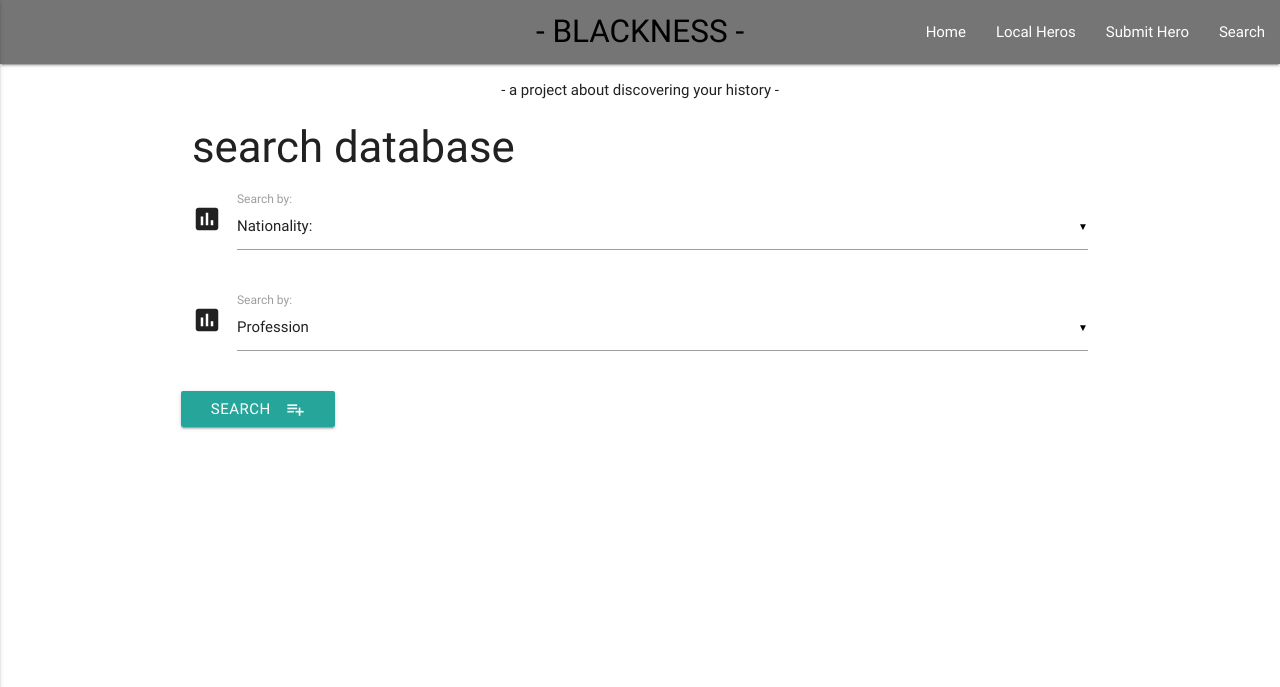
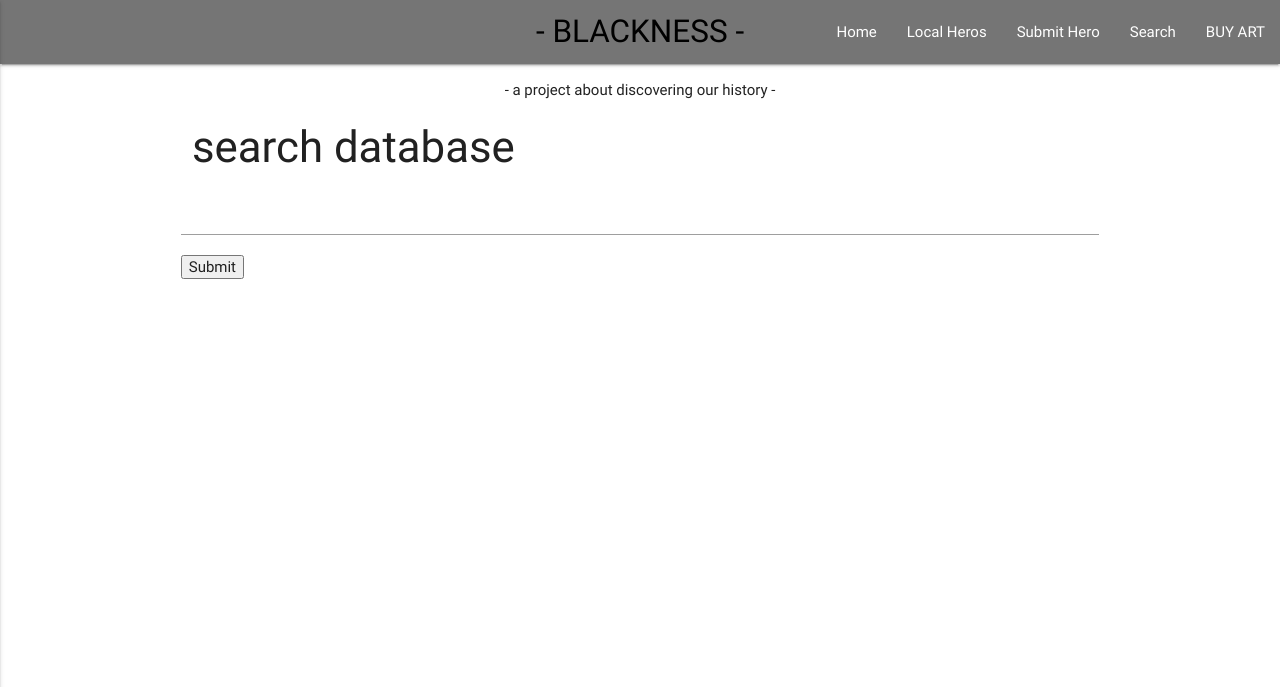
Before and after one commit to Code-Institute-Submissions/blackness-a-project, a Flask app: page /get_index in a window 1280 px wide. Shown: the top 687 px of the page. Run offline with Flask 2, Linux system fonts and the light colour scheme; data that the repository does not hold is empty; some libraries are stand-ins or nearby versions.

Commit message:
search form added and link corrected

```diff
--- a/templates/base.html
+++ b/templates/base.html
@@ -18,6 +18,7 @@
                     <li><a href="{{url_for('get_heros')}}">Local Heros</a></li>
                     <li><a href="{{url_for('add_hero')}}">Submit Hero</a></li>
                     <li><a href="{{url_for('get_famous')}}">Search</a></li>
+                    <li><a href="{{url_for('get_art')}}">BUY ART</a></li>
 
                 </ul>
                 <ul class="side-nav" id="mobile-demo">
@@ -29,7 +30,7 @@
                 </ul>
             </div>
      </nav>
-     <p class="center">- a project about discovering your history -</p>
+     <p class="center">- a project about discovering our history -</p>
 	</header>
      <div class="container">
     {% block content %} {% endblock %}
--- a/templates/index.html
+++ b/templates/index.html
@@ -1,40 +1,50 @@
 {% extends 'base.html' %} {% block content %}
 <h3>search database</h3>
-<div class="row">
-    <form action="{{ url_for('insert_hero') }}" method="POST"  class="col s12">
-
-            <div class="row">
-                <div class="input-field col s12">
-                    <i class="material-icons prefix">poll</i>
-                    <select id="nationality" name="nationality">
-                  <option value="" disabled selected>Nationality:</option>
-                  {% for nat in nationality %}
-                      <option value="{{nat.nationality}}">{{nat.nationality}}</option>
-                  {% endfor %}
-                </select>
-                    <label>Search by:</label>
-                </div>
-            </div>
-            <div class="row">
-                <div class="input-field col s12">
-                    <i class="material-icons prefix">poll</i>
-                    <select id="category" name="category_name">
-                  <option value="" disabled selected>Profession</option>
-                  {% for prof in profession %}
-                      <option value="{{prof.profession}}">{{prof.profession}}</option>
-                  {% endfor %}
-                </select>
-                    <label>Search by:</label>
-                </div>
-            </div>
 
 
-        <div class="row">
-            <button class="btn waves-effect waves-light" type="submit" name="action">Search
-                <i class="material-icons right">playlist_add</i>
-             </button>
-        </div>
-    </form>
+<div class="row">
+    <form action="{{url_for('search')}}" method="POST">
+    <input type="text" name="query"/>
+    <input type="submit" value="Submit"/>
+</form>
+
+
+
+
+    <!--<form action="{{ url_for('insert_hero') }}" method="POST"  class="col s12">-->
+
+    <!--        <div class="row">-->
+    <!--            <div class="input-field col s12">-->
+    <!--                <i class="material-icons prefix">poll</i>-->
+    <!--                <select id="nationality" name="nationality">-->
+    <!--              <option value="" disabled selected>Nationality:</option>-->
+    <!--              {% for nat in nationality %}-->
+    <!--                  <option value="{{nat.nationality}}">{{nat.nationality}}</option>-->
+    <!--              {% endfor %}-->
+    <!--            </select>-->
+    <!--                <label>Search by:</label>-->
+    <!--            </div>-->
+    <!--        </div>-->
+    <!--        <div class="row">-->
+    <!--            <div class="input-field col s12">-->
+    <!--                <i class="material-icons prefix">poll</i>-->
+    <!--                <select id="category" name="category_name">-->
+    <!--              <option value="" disabled selected>Profession</option>-->
+    <!--              {% for prof in profession %}-->
+    <!--                  <option value="{{prof.profession}}">{{prof.profession}}</option>-->
+    <!--              {% endfor %}-->
+    <!--            </select>-->
+    <!--                <label>Search by:</label>-->
+    <!--            </div>-->
+    <!--        </div>-->
+
+
+    <!--    <div class="row">-->
+    <!--        <button class="btn waves-effect waves-light" type="submit" name="action">Search-->
+    <!--            <i class="material-icons right">playlist_add</i>-->
+    <!--         </button>-->
+    <!--    </div>-->
+    <!--</form>-->
 </div>
 
 {% endblock %}
```
